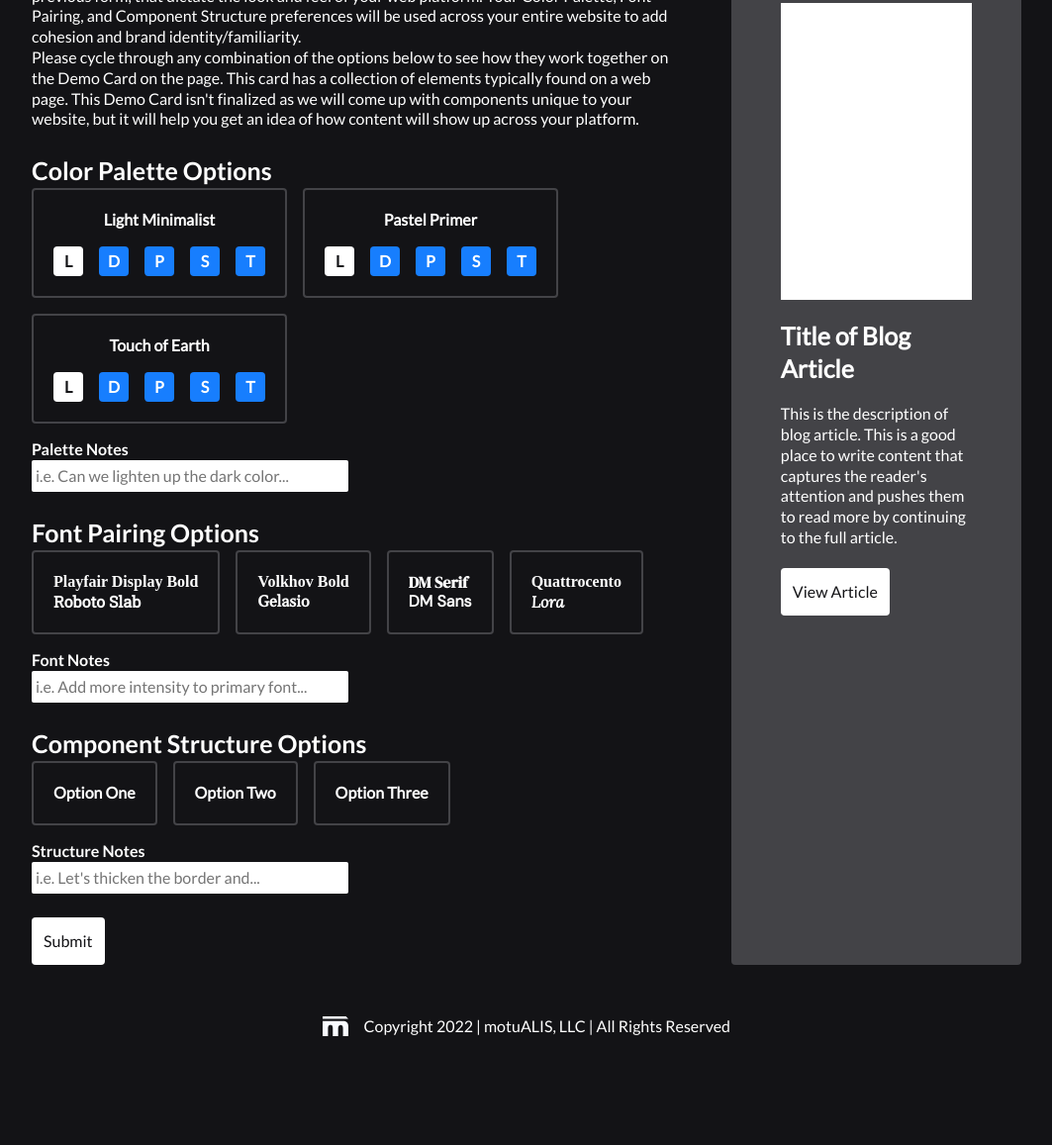
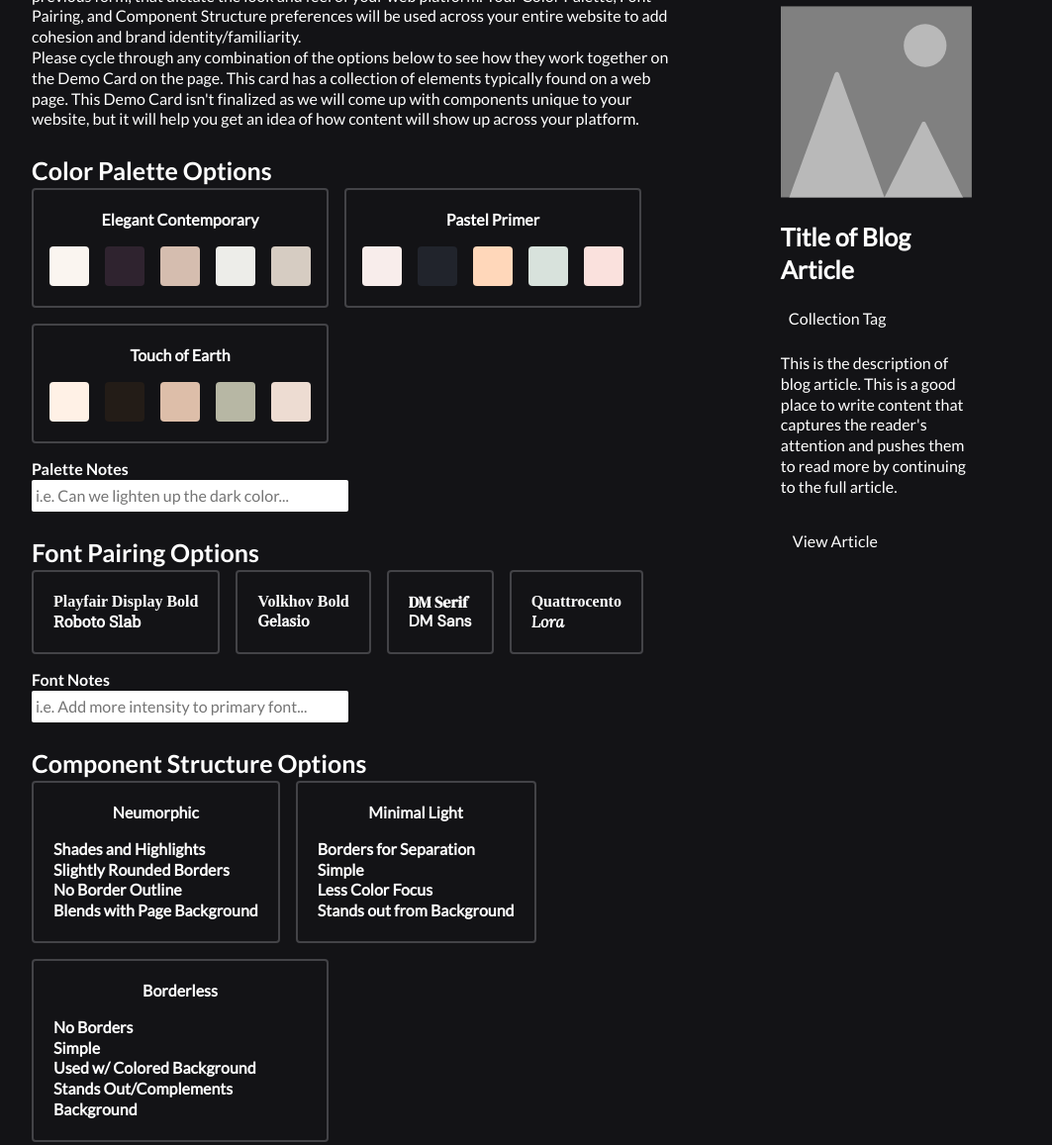
Before and after one commit to feathermode/feathermode, a plain HTML site: page forms/artist-retreats/ds/index.html in a window 1280 px wide. Shown: the part 330-1487 px from the top of the page at 99% size, without its empty margins (108-1171 px from the left). Before the commit the page ends 1397 px from the top, so only its background shows below. Drawn offline with nearby package versions, Linux system fonts and the light colour scheme; a web font is replaced by a local one.

Commit message:
configuring styles

```diff
--- a/forms/artist-retreats/ds/index.html
+++ b/forms/artist-retreats/ds/index.html
@@ -98,44 +98,44 @@
 						<h4>Color Palette Options</h4>
 						<div class="form_squares">
 							<div class="form_square"
-								data-selection="light-minimalist"
-								data-style=".demo {--color-main-white: #e7e4e4; --color-main-black: #AAA; background: var(--color-main-black); color: var(--color-main-white)}">
-								<p class="pointer_events-none">Light Minimalist</p>
-								<div class="flex gap-1 pointer_events-none">
-									<div class="color_box flex flex-center bg-light color-dark pointer_events-none">L</div>
-									<div class="color_box flex flex-center bg-primary color-light pointer_events-none">D</div>
-									<div class="color_box flex flex-center bg-primary color-light pointer_events-none">P</div>
-									<div class="color_box flex flex-center bg-primary color-light pointer_events-none">S</div>
-									<div class="color_box flex flex-center bg-primary color-light pointer_events-none">T</div>
+								data-selection="elegant-contemporary"
+								data-style=".demo {--color-black: #2F232F; --color-white: #FAF5F0; --color-p: #D5BDAF; --color-s: #EDEDE9; --color-t: #D6CCC2; --color-shade: #e4dfda; --color-high: #ffffff; background: var(--color-white); color: var(--color-black);}">
+								<p class="pointer_events-none">Elegant Contemporary</p>
+								<div class="first-palette flex gap-1 pointer_events-none">
+									<div class="color_box flex flex-center bg-light color-dark pointer_events-none"></div>
+									<div class="color_box flex flex-center bg-primary color-light pointer_events-none"></div>
+									<div class="color_box flex flex-center bg-primary color-light pointer_events-none"></div>
+									<div class="color_box flex flex-center bg-primary color-light pointer_events-none"></div>
+									<div class="color_box flex flex-center bg-primary color-light pointer_events-none"></div>
 								</div>
 							</div>
 							<div class="form_square"
 								data-selection="pastel-primer"
-								data-style=".demo {--color-main-white: white; --color-main-black: black; background: var(--color-main-black); color: var(--color-main-white)}">
+								data-style=".demo {--color-black: #21242C; --color-white: #F8EDEB; --color-p: #FFD7BA; --color-s: #D8E2DC; --color-t: #FAE1DD; --color-shade: #e2d8d6; --color-high: #ffffff; background: var(--color-white); color: var(--color-black);}">
 								<p class="pointer_events-none">Pastel Primer</p>
-								<div class="flex gap-1 pointer_events-none">
-									<div class="color_box flex flex-center bg-light color-dark pointer_events-none">L</div>
-									<div class="color_box flex flex-center bg-primary color-light pointer_events-none">D</div>
-									<div class="color_box flex flex-center bg-primary color-light pointer_events-none">P</div>
-									<div class="color_box flex flex-center bg-primary color-light pointer_events-none">S</div>
-									<div class="color_box flex flex-center bg-primary color-light pointer_events-none">T</div>
+								<div class="second-palette flex gap-1 pointer_events-none">
+									<div class="color_box flex flex-center bg-light color-dark pointer_events-none"></div>
+									<div class="color_box flex flex-center bg-primary color-light pointer_events-none"></div>
+									<div class="color_box flex flex-center bg-primary color-light pointer_events-none"></div>
+									<div class="color_box flex flex-center bg-primary color-light pointer_events-none"></div>
+									<div class="color_box flex flex-center bg-primary color-light pointer_events-none"></div>
 								</div>
 							</div>
 							<div class="form_square"
 								data-selection="touch-of-earth"
-								data-style=".demo {--color-main-white: #fff; --color-main-black: #1e184e; background: var(--color-main-black); color: var(--color-main-white)}">
+								data-style=".demo {--color-black: #231C17; --color-white: #FFF1E6; --color-p: #DDBEA9; --color-s: #B7B7A4; --color-t: #EDDCD2; --color-shade: #e8dbd1; --color-high: #fffffb; background: var(--color-white); color: var(--color-black);}">
 								<p class="pointer_events-none">Touch of Earth</p>
-								<div class="flex gap-1 pointer_events-none">
-									<div class="color_box flex flex-center bg-light color-dark pointer_events-none">L</div>
-									<div class="color_box flex flex-center bg-primary color-light pointer_events-none">D</div>
-									<div class="color_box flex flex-center bg-primary color-light pointer_events-none">P</div>
-									<div class="color_box flex flex-center bg-primary color-light pointer_events-none">S</div>
-									<div class="color_box flex flex-center bg-primary color-light pointer_events-none">T</div>
+								<div class="third-palette flex gap-1 pointer_events-none">
+									<div class="color_box flex flex-center bg-light color-dark pointer_events-none"></div>
+									<div class="color_box flex flex-center bg-primary color-light pointer_events-none"></div>
+									<div class="color_box flex flex-center bg-primary color-light pointer_events-none"></div>
+									<div class="color_box flex flex-center bg-primary color-light pointer_events-none"></div>
+									<div class="color_box flex flex-center bg-primary color-light pointer_events-none"></div>
 								</div>
 							</div>
 							<label class="hidden">
 								<select name="Palette Choice">
-									<option value="light-minimalist">Light Minimalist</option>
+									<option value="elegant-contemporary">Light Minimalist</option>
 									<option value="pastel-primer">Pastel Prime</option>
 									<option value="touch-of-earth">Touch of Earth</option>
 								</select>
@@ -150,7 +150,7 @@
 						<div class="form_squares">
 							<div class="form_square"
 							data-selection="playfair-roboto"
-							data-style=".demo-title, .demo-button {font-family: 'Playfair Display', serif;} .demo-des {font-family: 'Roboto Slab', serif;}"
+							data-style=".demo-title, .demo-button {font-family: 'Playfair Display', serif;} .demo-des, .demo-pill {font-family: 'Roboto Slab', serif;}"
 							>
 								<div class="pointer_events-none">
 									<p class="pointer_events-none fam-playfair">Playfair Display Bold</p>
@@ -159,7 +159,7 @@
 							</div>
 							<div class="form_square"
 								data-selection="volkhov-gelasio"
-								data-style=".demo-title, .demo-button {font-family: 'Volkhov', serif;} .demo-des {font-family: 'Gelasio', serif;}"
+								data-style=".demo-title, .demo-button {font-family: 'Volkhov', serif;} .demo-des, .demo-pill {font-family: 'Gelasio', serif;}"
 							>
 								<div class="pointer_events-none">
 									<p class="pointer_events-none fam-volkhov">Volkhov Bold</p>
@@ -168,7 +168,7 @@
 							</div>
 							<div class="form_square"
 								data-selection="dm-dm"
-								data-style=".demo-title, .demo-button {font-family: 'DM Serif Display', serif;} .demo-des {font-family: 'DM Sans', serif;}"
+								data-style=".demo-title, .demo-button {font-family: 'DM Serif Display', serif;} .demo-des, .demo-pill {font-family: 'DM Sans', serif;}"
 							>
 								<div class="pointer_events-none">
 									<p class="pointer_events-none fam-dm_serif">DM Serif</p>
@@ -177,7 +177,7 @@
 							</div>
 							<div class="form_square"
 								data-selection="quattro-lora"
-								data-style=".demo-title, .demo-button {font-family: 'Quattrocento', serif;} .demo-des {font-family: 'Lora', serif;}"
+								data-style=".demo-title, .demo-button {font-family: 'Quattrocento', serif;} .demo-des, .demo-pill {font-family: 'Lora', serif;}"
 							>
 								<div class="pointer_events-none">
 									<p class="pointer_events-none fam-quattro">Quattrocento</p>
@@ -202,18 +202,36 @@
 						<div class="form_squares">
 							<div class="form_square"
 								data-selection="one"
-								data-style=".demo-card {border: 2px solid var(--color-main-black);}">
-								<p class="pointer_events-none">Option One</p>
+								data-style=".demo {background: var(--color-white);} .demo-card {box-shadow: 7px 7px 8px var(--color-shade), -7px -7px 8px var(--color-high); border-radius: 5px; border: none; background: var(--color-white); color: var(--color-black)} .demo-image {border-radius: 5px;} .demo-button {border-radius: 5px; background: var(--color-black); color: var(--color-white);} .demo-pill{border-radius: 5px;}">
+								<p class="pointer_events-none">Neumorphic</p>
+								<ul class="pointer_events-none">
+									<li class="pointer_events-none">Shades and Highlights</li>
+									<li class="pointer_events-none">Slightly Rounded Borders</li>
+									<li class="pointer_events-none">No Border Outline</li>
+									<li class="pointer_events-none">Blends with Page Background</li>
+								</ul>
 							</div>
 							<div class="form_square"
 								data-selection="two"
-								data-style=".demo-card {border: 2px solid red;}">
-								<p class="pointer_events-none">Option Two</p>
+								data-style=".demo {background: var(--color-white);} .demo-card {box-shadow: none; border-radius: 0; border: 2px solid var(--color-black); background: var(--color-white); color: var(--color-black)} .demo-image {border-radius: 0;} .demo-button {border-radius: 0; background: var(--color-black); color: var(--color-white);} .demo-pill{border-radius: 0;}">
+								<p class="pointer_events-none">Minimal Light</p>
+								<ul class="pointer_events-none">
+									<li class="pointer_events-none">Borders for Separation</li>
+									<li class="pointer_events-none">Simple</li>
+									<li class="pointer_events-none">Less Color Focus</li>
+									<li class="pointer_events-none">Stands out from Background</li>
+								</ul>
 							</div>
 							<div class="form_square"
 								data-selection="three"
-								data-style=".demo-card {border: 2px solid var(--color-main-white);}">
-								<p class="pointer_events-none">Option Three</p>
+								data-style=".demo {background: var(--color-s);} .demo-card {box-shadow: none; border-radius: 0; border: none; background: var(--color-white); color: var(--color-black);} .demo-image {border-radius: 0;} .demo-button {border-radius: 0; background: var(--color-black); color: var(--color-white);} .demo-pill{border-radius: 0;}">
+								<p class="pointer_events-none">Borderless</p>
+								<ul class="pointer_events-none">
+									<li class="pointer_events-none">No Borders</li>
+									<li class="pointer_events-none">Simple</li>
+									<li class="pointer_events-none">Used w/ Colored Background</li>
+									<li class="pointer_events-none">Stands Out/Complements Background</li>
+								</ul>
 							</div>
 							<label class="hidden">
 								<select name="Structure Choice">
@@ -234,9 +252,9 @@
 
 				<div class="demo flex flex-column width-100">
 					<div class="demo-card flex flex-column items-start content-center padding-md">
-						<div class="demo-box">
-						</div>
+						<img class="demo-image" src="/assets/graphics/fm-demo_image.svg">
 						<p class="demo-title text-md font-bold">Title of Blog Article</p>
+						<div class="demo-pill"><p class="demo-pill_des">Collection Tag</p></div>
 						<p class="demo-des">This is the description of blog article. This is a good place to write content that captures the reader's <span class="demo-link">attention</span> and pushes them to read more by continuing to the full article.</p>
 						<button class="demo-button">View Article</button>
 					</div>
--- a/styles/main.css
+++ b/styles/main.css
@@ -285,20 +285,54 @@ form input, form textarea {
 }
 
 .color_box {
-	height: 30px;
-	width: 30px;
+	height: 40px;
+	width: 40px;
 	border-radius: var(--radius);
 }
 
 .demo {
 	margin-top: 2rem;
 	padding: 2rem;
+	padding: var(--space-md);
+	/*background: var(--color-main-gray);*/
+	border-radius: var(--radius);
 }
 
-.demo-box {
-	height: 300px;
+.demo-card {
+	/*background: var(--color-white);
+	color: var(--color-black);*/
+}
+
+.demo-pill {
+	background: var(--color-s);
+	color: var(--color-black);
+	padding: 0.25rem 0.5rem;
+	border: 1px solid var(--color-black);
+	transition: 0.5s;
+}
+
+.demo-pill:hover {
+	background: var(--color-t);
+	color: var(--color-black);
+	border: 1px solid var(--color-black);
+}
+
+.demo-pill_des {
+	pointer-events: none;
+}
+
+.demo-button {
+	background: var(--color-black);
+	color: var(--color-white);
+}
+
+.demo-button:hover {
+	background: var(--color-p);
+}
+
+.demo-image {
+	height: 200px;
 	width: 100%;
-	background: var(--color-main-white);
 }
 
 .demo-card {
@@ -310,11 +344,6 @@ form input, form textarea {
 	margin: 0.5rem;
 }
 
-/*#detailsSection, #discoverSection, #designSection, #developSection, #deploySection, #dedicateSection, #reviewSection {
-	position: absolute;
-	left: -100%;
-}*/
-
 .message {
 	width: 100%;
 }
@@ -322,10 +351,6 @@ form input, form textarea {
 .page-home, .page-gold, .page-about, .page-fly, .page-blog {
 	background: var(--color-main-black);
 }
-
-/*.page-about, .page-fly {
-	background: var(--color-main-primary);
-}*/
 
 .gold_hero {
 	background: url("../assets/gold-hero_image.jpg");
@@ -395,6 +420,68 @@ form input, form textarea {
 	font-family: 'Volkhov', serif;
 }
 
+.first-palette div:nth-child(1) {
+	background: #FAF5F0;
+}
+
+.first-palette div:nth-child(2) {
+	background: #2F232F;
+}
+
+.first-palette div:nth-child(3) {
+	background: #D5BDAF;
+}
+
+.first-palette div:nth-child(4) {
+	background: #EDEDE9;
+}
+
+.first-palette div:nth-child(5) {
+	background: #D6CCC2;
+}
+
+/*SECOND*/
+.second-palette div:nth-child(1) {
+	background: #F8EDEB;
+}
+
+.second-palette div:nth-child(2) {
+	background: #21242C;
+}
+
+.second-palette div:nth-child(3) {
+	background: #FFD7BA;
+}
+
+.second-palette div:nth-child(4) {
+	background: #D8E2DC;
+}
+
+.second-palette div:nth-child(5) {
+	background: #FAE1DD;
+}
+
+/*THIRD*/
+.third-palette div:nth-child(1) {
+	background: #FFF1E6;
+}
+
+.third-palette div:nth-child(2) {
+	background: #231C17;
+}
+
+.third-palette div:nth-child(3) {
+	background: #DDBEA9;
+}
+
+.third-palette div:nth-child(4) {
+	background: #B7B7A4;
+}
+
+.third-palette div:nth-child(5) {
+	background: #EDDCD2;
+}
+
 
 /* MEDIA QUERIES FOR LARGER SCREENS */
 /*Small devices (landscape phones and portrait tablets, 600px and up)*/
@@ -456,9 +543,6 @@ form input, form textarea {
 
 	.demo {
 		position: relative;
-		padding: var(--space-md);
-		background: var(--color-main-gray);
-		border-radius: var(--radius);
 	}
 
 	.demo-card {
```
Also changed, not shown: assets/graphics/fm-demo_image.svg (added).
